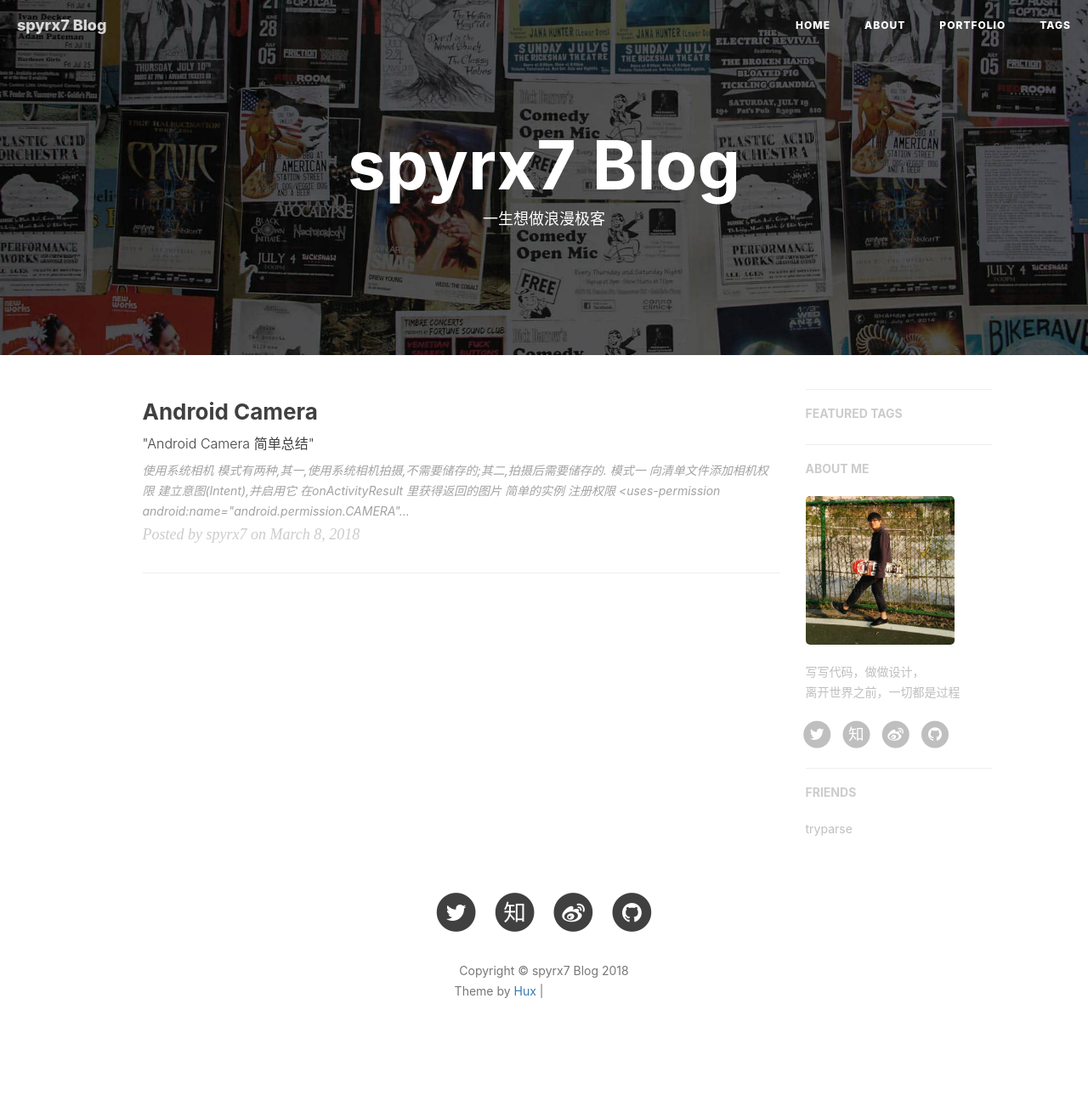
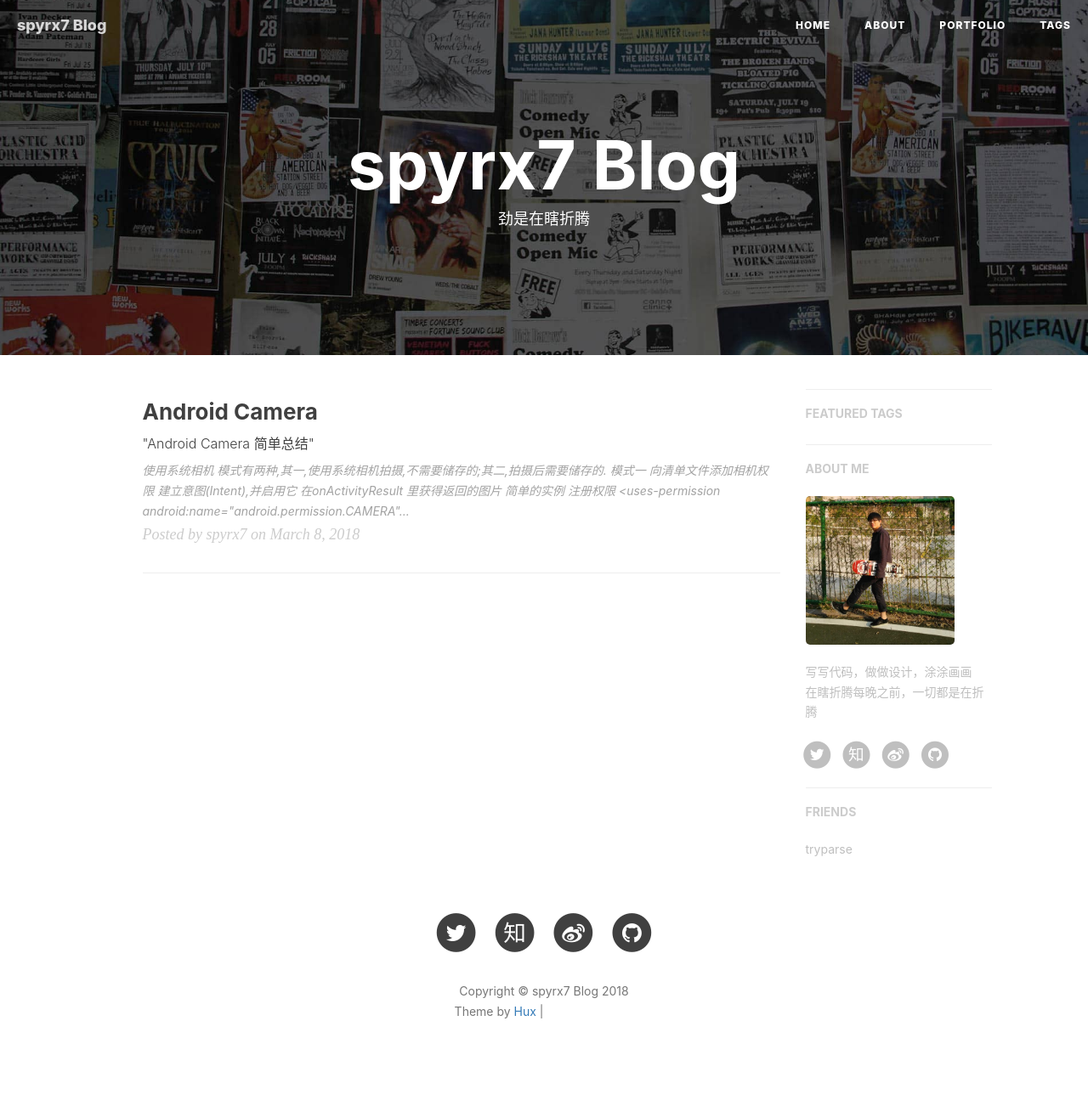
Before and after one commit to spyrx7/spyrx7.github.io, a Jekyll site: the page built from index.html, in a window 1280 px wide. Shown: the whole page at 85% size. Built offline with Jekyll 4.4.1, drawn with Linux system fonts in a browser that asks for light colours; nearby versions of some CDN libraries; the list of posts is cut into pages by our own code; comment, search, counter and statistics services are not loaded; before the commit the page ends 1271 px from its top, so only the background shows below that; grey boxes are pictures that could not be loaded.

Commit message:
修改说明

```diff
--- a/_config.yml
+++ b/_config.yml
@@ -70,7 +70,7 @@ ga_domain: junjianliu.cn
 
 # Sidebar settings
 sidebar: true                           # whether or not using Sidebar.
-sidebar-about-description: "写写代码，做做设计，<br>离开世界之前，一切都是过程"
+sidebar-about-description: "写写代码，做做设计，涂涂画画<br>在瞎折腾每晚之前，一切都是在折腾"
 sidebar-avatar: /img/avatar-jun.jpg      # use absolute URL, seeing it's used in both `/` and `/about/`
 
 
--- a/index.html
+++ b/index.html
@@ -1,6 +1,6 @@
 ---
 layout: page
-description: "一生想做浪漫极客"
+description: "劲是在瞎折腾"
 ---
 
 {% for post in paginator.posts %}
```
